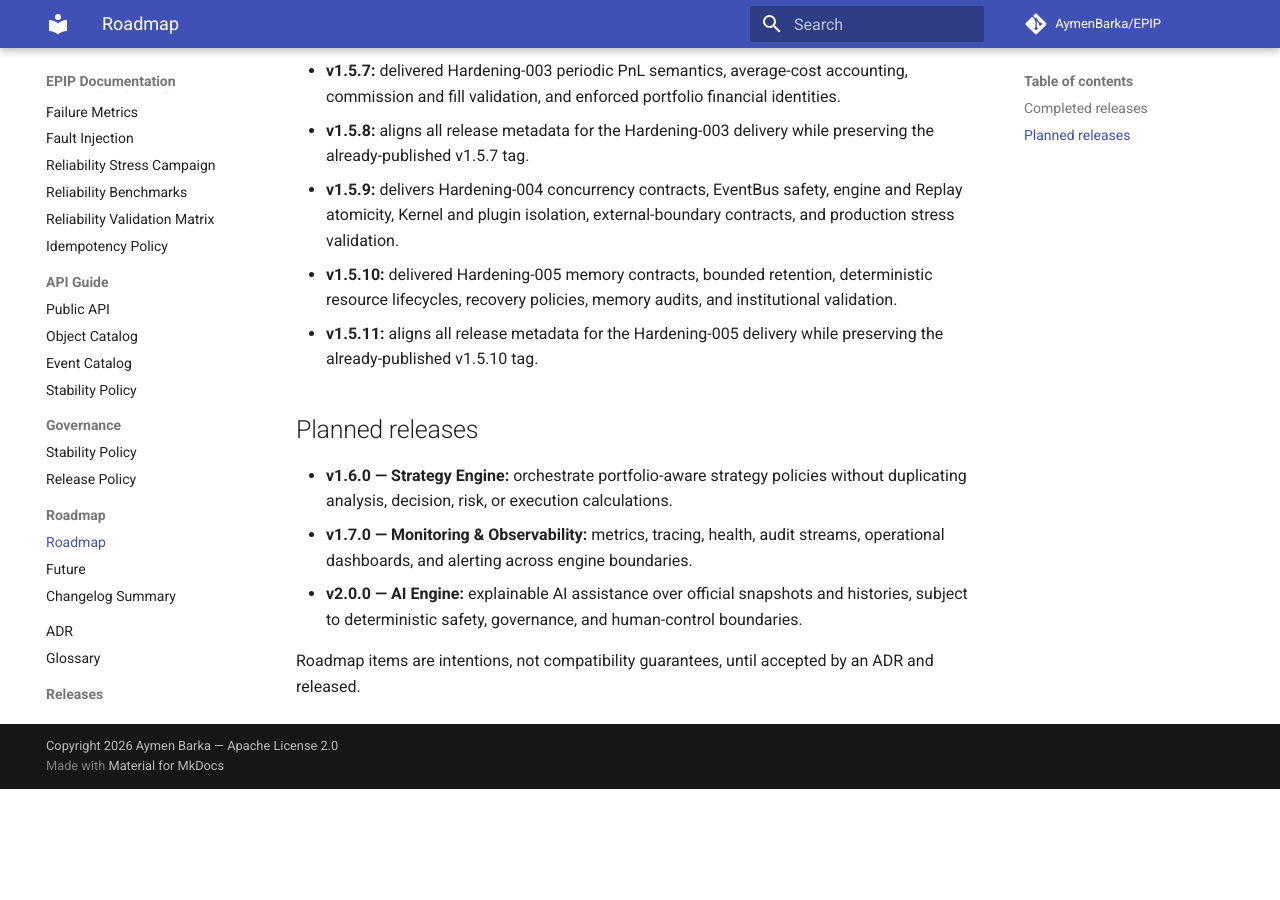
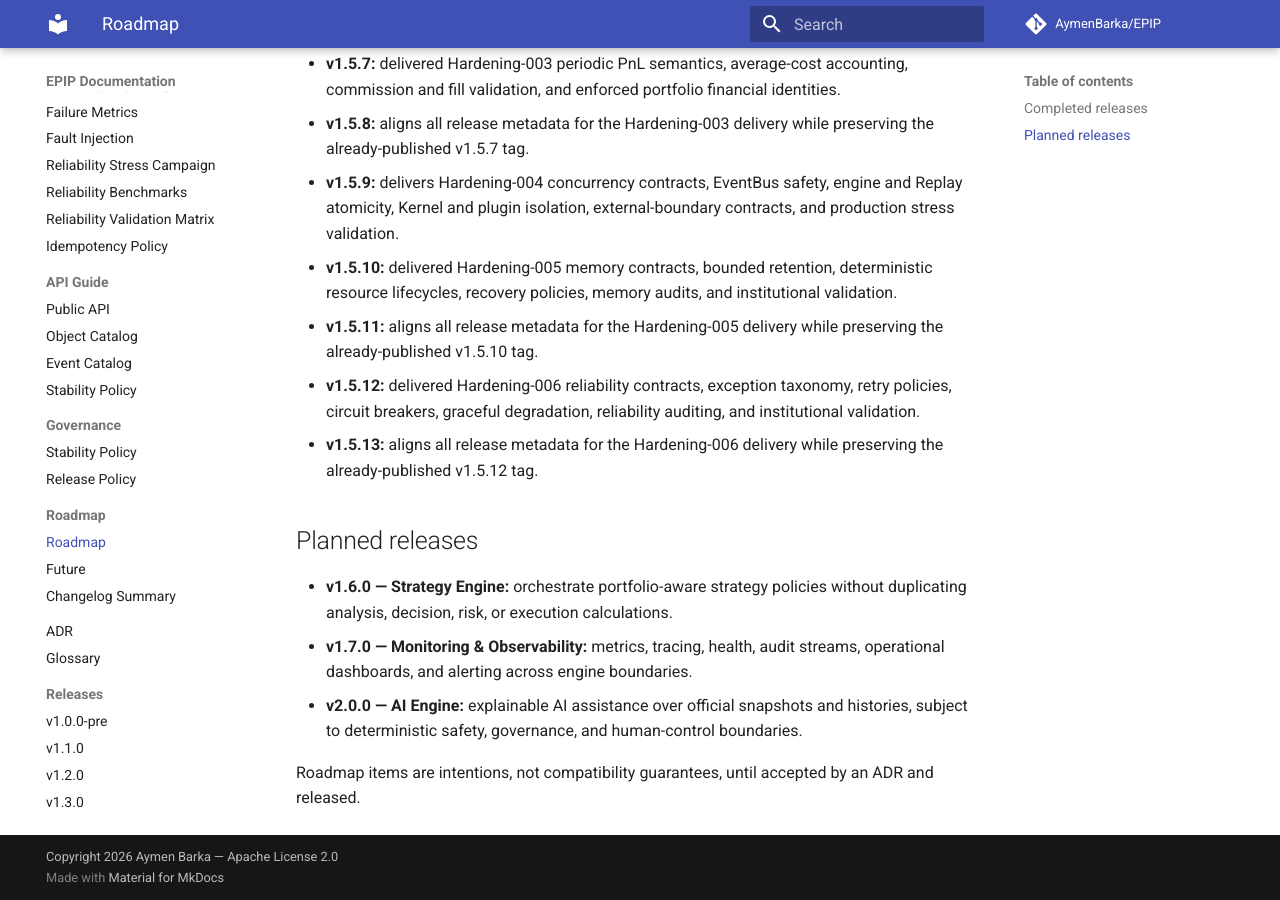
Before and after one commit to AymenBarka/EPIP, an MkDocs documentation site: the page built from docs/project/ROADMAP.md, in a window 1280 px wide and 900 px high, scrolled down 984 px. Built offline with MkDocs 1.6.1 and Material for MkDocs 9.7.7, drawn with Linux system fonts in a browser that asks for light colours; comment, search, counter and statistics services are not loaded; before the commit the page ends 1773 px from its top, so only the background shows below that.

Commit message:
fix(release): align Hardening-006 release metadata

```diff
--- a/docs/project/ROADMAP.md
+++ b/docs/project/ROADMAP.md
@@ -20,6 +20,8 @@
     v1.5.9 : Hardening-004 Thread Safety and Concurrency
     v1.5.10 : Hardening-005 Memory Safety and Resource Management
     v1.5.11 : Hardening-005 release metadata correction
+    v1.5.12 : Hardening-006 Reliability and Fault Tolerance
+    v1.5.13 : Hardening-006 release metadata correction
     v1.6.0 : Strategy Engine
     v1.7.0 : Monitoring and Observability
     v2.0.0 : AI Engine
@@ -60,6 +62,10 @@
   lifecycles, recovery policies, memory audits, and institutional validation.
 - **v1.5.11:** aligns all release metadata for the Hardening-005 delivery while preserving the
   already-published v1.5.10 tag.
+- **v1.5.12:** delivered Hardening-006 reliability contracts, exception taxonomy, retry policies,
+  circuit breakers, graceful degradation, reliability auditing, and institutional validation.
+- **v1.5.13:** aligns all release metadata for the Hardening-006 delivery while preserving the
+  already-published v1.5.12 tag.
 
 ## Planned releases
 
--- a/pyproject.toml
+++ b/pyproject.toml
@@ -4,7 +4,7 @@
 
 [project]
 name = "epip"
-version = "1.5.11"
+version = "1.5.13"
 description = "Elliott Pattern Intelligence Platform"
 readme = "README.md"
 requires-python = ">=3.13"
```
Also changed, not shown: CHANGELOG.md (+45 -0 lines), docs/project/releases/v1.5.12.md (added, +30 -0 lines), docs/project/releases/v1.5.13.md (added, +23 -0 lines).
